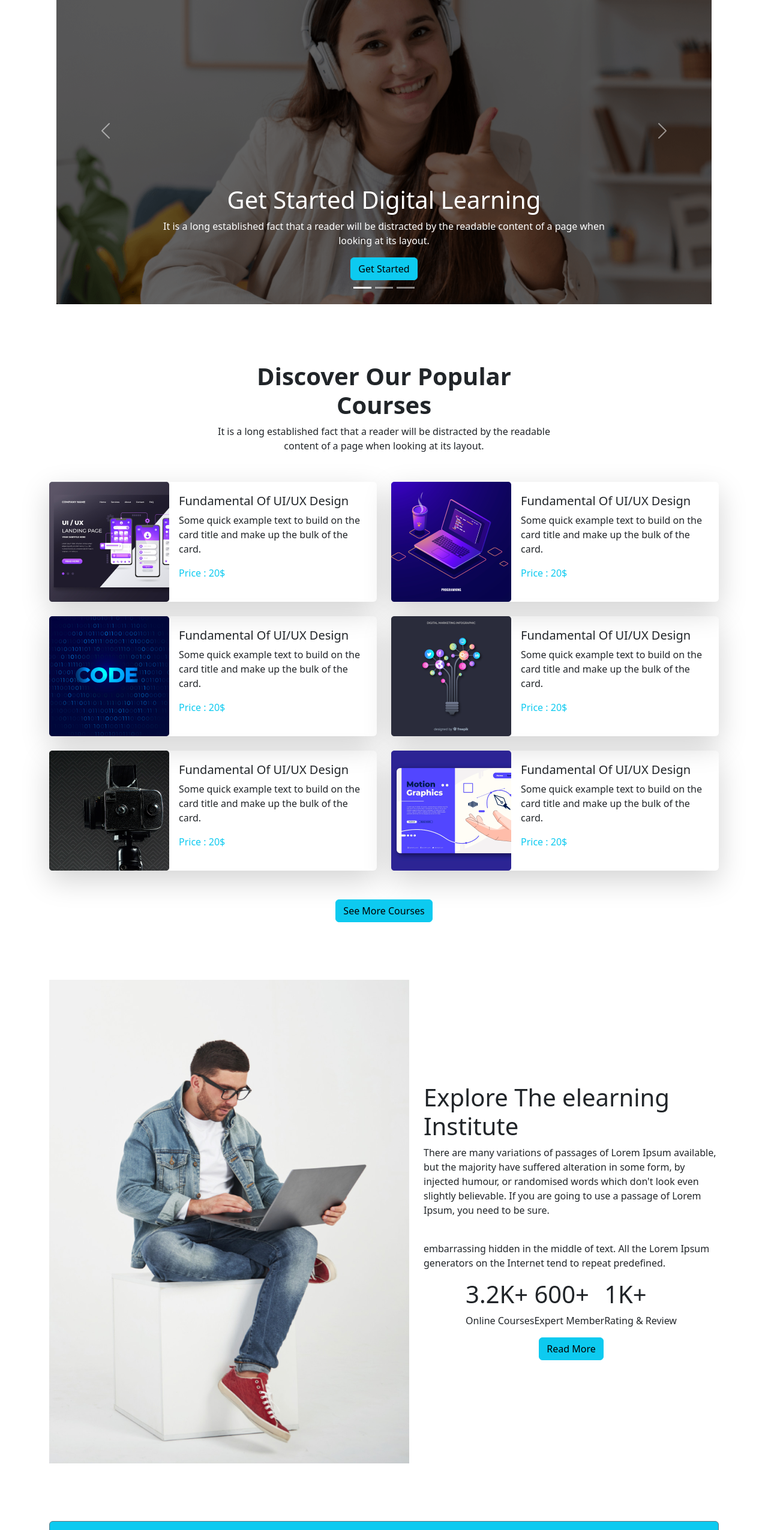
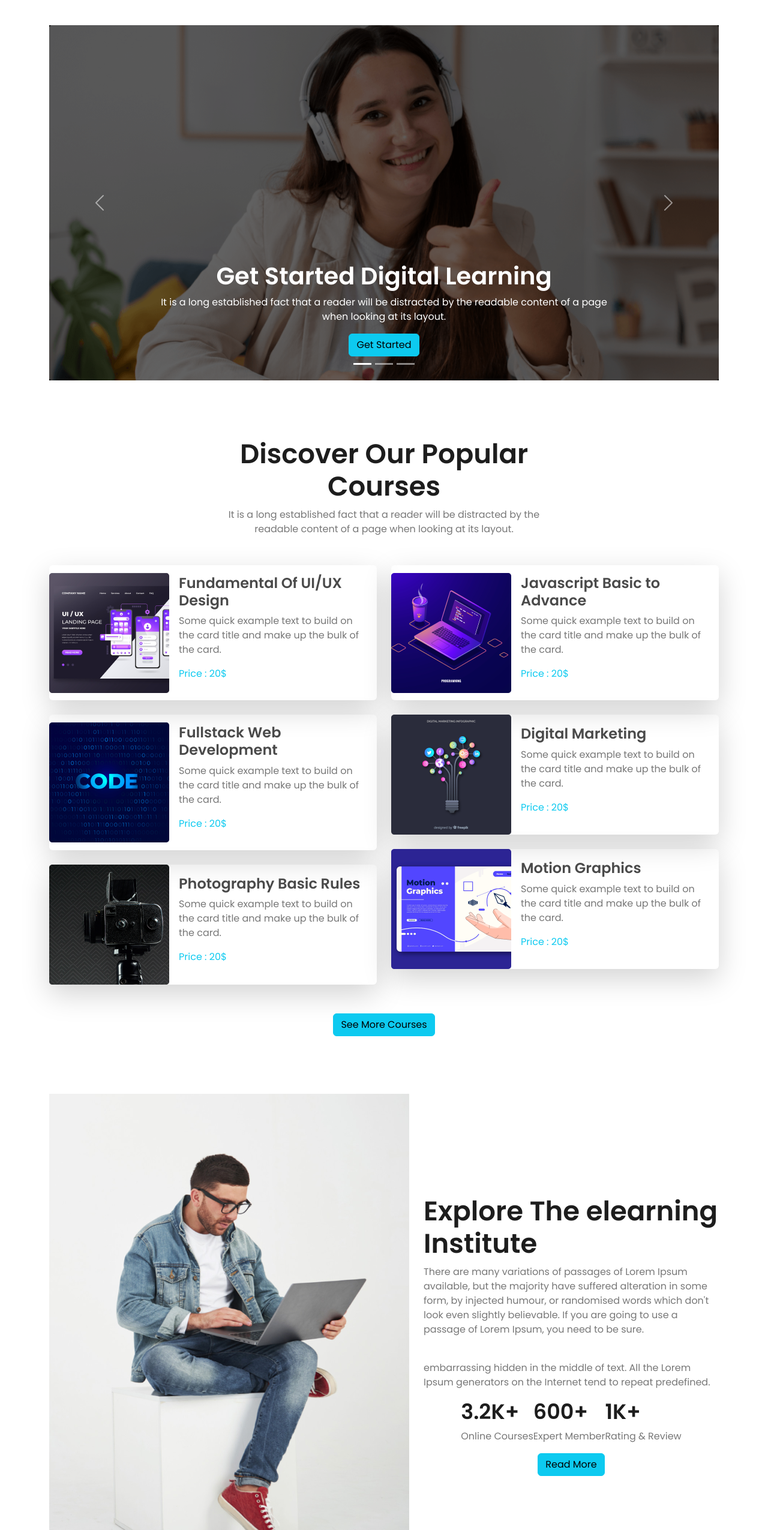
Before and after one commit to amiazmane/website-for-assignment-3, a plain HTML site: page index.html in a window 1280 px wide. Shown: the part 130-2680 px from the top of the page at 60% size. Drawn offline with nearby package versions, Linux system fonts and the light colour scheme.

Commit message:
font added

```diff
--- a/css/styles.css
+++ b/css/styles.css
@@ -1,7 +1,52 @@
-.carousel-inner img{
-  opacity: .4;
+body {
+  font-family: "Poppins", sans-serif;
+  font-size: 16px;
+  color: #777777;
+}
+.carousel-inner img {
+  opacity: 0.4;
   /* height: 500px; */
 }
-.carousel-inner{
+.carousel-inner {
   background-color: black;
 }
+footer .fa {
+  justify-content: center;
+  align-items: center;
+  display: flex;
+  height: 40px;
+  width: 40px;
+  background-color: #757171;
+  border-radius: 50%;
+}
+header nav a:hover {
+  box-shadow: 1px 1px 1px 1px maroon;
+}
+.header-title {
+  font-family: "Poppins", sans-serif;
+  font-size: 65px;
+  font-weight: bold;
+}
+.main-header {
+  color: #1d1d1d;
+  font-size: 45px;
+}
+.course-title {
+  font-weight: 600;
+  font-size: 24px;
+  color: #4a4a4a;
+}
+.working-header,
+.successfil-header,
+.feedback,
+.freq-question,
+.trust-companies {
+  color: #1d1d1d;
+  font-weight: 600;
+  font-size: 45px;
+}
+.working-data {
+  color: #1d1d1d;
+  font-weight: 600;
+  font-size: 35px;
+}
--- a/index.html
+++ b/index.html
@@ -4,6 +4,16 @@
     <meta charset="utf-8" />
     <meta name="viewport" content="width=device-width, initial-scale=1" />
     <title>Making website with css framework</title>
+      <!-- /* font styles */ -->
+      <!-- 1st -->
+      <style>
+      @import url('https://fonts.googleapis.com/css2?family=Poppins:wght@600&display=swap');
+      </style>
+      <!-- 2nd -->
+      <style>
+        @import url('https://fonts.googleapis.com/css2?family=Poppins&display=swap');
+        </style>
+
     <link
       href="https://cdn.jsdelivr.net/npm/bootstrap@5.2.0/dist/css/bootstrap.min.css"
       rel="stylesheet"
@@ -17,14 +27,14 @@
     ></script>
   </head>
   <!---------------- Body section start -->
-  <body class="container">
+  <body class="">
     <!-- header section start  -->
     <header class="mb-5">
       <!-- navbar start  -->
-      <nav class="navbar navbar-expand-lg bg-light">
+      <nav class="navbar navbar-expand-lg my-5">
         <div class="container-fluid flex justify-content-evenly">
           <div>
-            <a class="navbar-brand fs-3 fw-bold text-info" href="#"
+            <a class="navbar-brand fs-1 fw-bolder text-info" href="#"
               >Pathshala</a
             >
           </div>
@@ -112,7 +122,7 @@
                 alt="..."
               />
               <div class="carousel-caption d-none d-md-block">
-                <h5 class="fs-1">Get Started Digital Learning</h5>
+                <h5 class="fs-1 header-title">Get Started Digital Learning</h5>
                 <p>
                   It is a long established fact that a reader will be distracted
                   by the readable content of a page when looking at its layout.
@@ -127,7 +137,7 @@
                 alt="..."
               />
               <div class="carousel-caption d-none d-md-block">
-                <h5 class="fs-1">Explore your capability</h5>
+                <h5 class="fs-1 header-title">Explore your capability</h5>
                 <p>
                   It is a long established fact that a reader will be distracted
                   by the readable content of a page when looking at its layout.
@@ -142,7 +152,7 @@
                 alt="..."
               />
               <div class="carousel-caption d-none d-md-block">
-                <h5 class="fs-1">Let's have gossip about digital asset.</h5>
+                <h5 class="fs-1 header-title">Let's have gossip about digital asset.</h5>
                 <p>
                   It is a long established fact that a reader will be distracted
                   by the readable content of a page when looking at its layout.
@@ -176,9 +186,9 @@
     <!----------------------------------------------
       --------------------------------- main section strat------------
     ---------------------------------------------------------------------- -->
-    <main class="pt-5">
+    <main class="pt-5 container">
       <section class="w-50 text-center m-auto">
-        <h1 class="fw-bold">
+        <h1 class="fw-bold main-header">
           Discover Our Popular <br />
           Courses
         </h1>
@@ -192,7 +202,7 @@
           <div class="d-flex align-items-center rounded shadow-lg mb-4">
             <img src="images/course/course-1.png" alt="" />
             <div class="p-3">
-              <h5>Fundamental Of UI/UX Design</h5>
+              <h5 class="course-title">Fundamental Of UI/UX Design</h5>
               <p>
                 Some quick example text to build on the card title and make up
                 the bulk of the card.
@@ -203,7 +213,7 @@
           <div class="d-flex align-items-center rounded shadow-lg mb-4">
             <img src="images/course/course-2.png" alt="" />
             <div class="p-3">
-              <h5>Fundamental Of UI/UX Design</h5>
+              <h5 class="course-title">Fullstack Web Development</h5>
               <p>
                 Some quick example text to build on the card title and make up
                 the bulk of the card.
@@ -214,7 +224,7 @@
           <div class="d-flex align-items-center rounded shadow-lg">
             <img src="images/course/course-5.png" alt="" />
             <div class="p-3">
-              <h5>Fundamental Of UI/UX Design</h5>
+              <h5 class="course-title">Photography Basic Rules</h5>
               <p>
                 Some quick example text to build on the card title and make up
                 the bulk of the card.
@@ -227,7 +237,7 @@
           <div class="d-flex align-items-center rounded shadow-lg mb-4">
             <img src="images/course/course-3.png" alt="" />
             <div class="p-3">
-              <h5>Fundamental Of UI/UX Design</h5>
+              <h5 class="course-title">Javascript Basic to Advance</h5>
               <p>
                 Some quick example text to build on the card title and make up
                 the bulk of the card.
@@ -238,7 +248,7 @@
           <div class="d-flex align-items-center rounded shadow-lg mb-4">
             <img src="images/course/course-4.png" alt="" />
             <div class="p-3">
-              <h5>Fundamental Of UI/UX Design</h5>
+              <h5 class="course-title">Digital Marketing</h5>
               <p>
                 Some quick example text to build on the card title and make up
                 the bulk of the card.
@@ -249,7 +259,7 @@
           <div class="d-flex align-items-center rounded shadow-lg">
             <img src="images/course/course-6.png" alt="" />
             <div class="p-3">
-              <h5>Fundamental Of UI/UX Design</h5>
+              <h5 class="course-title">Motion Graphics</h5>
               <p>
                 Some quick example text to build on the card title and make up
                 the bulk of the card.
@@ -269,7 +279,7 @@
         <div
           class="col d-flex flex-column align-items-center justify-content-center"
         >
-          <h1>Explore The elearning Institute</h1>
+          <h1 class="working-header">Explore The elearning Institute</h1>
           <p>
             There are many variations of passages of Lorem Ipsum available, but
             the majority have suffered alteration in some form, by injected
@@ -283,16 +293,16 @@
             generators on the Internet tend to repeat predefined.
           </p>
           <div class="d-flex justify-content-between">
-            <div class="">
-              <h1>3.2K+</h1>
+            <div>
+              <h1 class="working-data">3.2K+</h1>
               <p>Online Courses</p>
             </div>
             <div>
-              <h1>600+</h1>
+              <h1 class="working-data">600+</h1>
               <p>Expert Member</p>
             </div>
             <div>
-              <h1>1K+</h1>
+              <h1 class="working-data">1K+</h1>
               <p>Rating & Review</p>
             </div>
           </div>
@@ -362,7 +372,7 @@
         </div>
       </section>
       <section class="text-left w-50 pt-5 mb-5">
-        <h1>Meet All Of Our Successfull Students.</h1>
+        <h1 class="successfil-header">Meet All Of Our Successfull Students.</h1>
         <p class="text-[#777777]">
           It is a long established fact that a reader will be distracted by the
           readable content of a page when looking at its layout.
@@ -433,7 +443,7 @@
         class="pt-5 d-flex flex-column justify-content-center align-items-center text-center mb-5"
       >
         <div class="w-50">
-          <h2>Some Students Feedback</h2>
+          <h2 class="feedback">Some Students Feedback</h2>
           <p>
             It is a long established fact that a reader will be distracted by
             the readable content of a page when looking at its layout.
@@ -499,7 +509,7 @@
       <section class="mt-5 pt-5 d-flex justify-content-center">
         <div class="w-75">
           <div class="text-center">
-            <h1 class="mb-3">Frequently Asked Questions</h1>
+            <h1 class="mb-3 freq-question">Frequently Asked Questions</h1>
             <p class="mb-5">It is a long established fact that a reader will be distracted by the readable content of a page when looking at its layout.</p>
           </div>
           <div>
@@ -567,7 +577,7 @@
 
       </section>
       <section class="mt-5 pt-5">
-        <h1 class="text-center mb-5">Trusted by over 800+ companies</h1>
+        <h1 class="text-center mb-5 trust-companies">Trusted by over 800+ companies</h1>
         <div class="d-flex align-items-center justify-content-evenly ms-5">
           <div><img class="w-75 img-fluid" src="images/company/company-1.png" alt=""></div>
           <div><img class="w-75 img-fluid" src="images/company/company-2.png" alt=""></div>
@@ -594,4 +604,22 @@
     ></script>
   </body>
   <!---------------- Body section end -->
+  <!--  -->
+  <!-- Foooter section  -->
+  <footer class="mt-5 bg-dark w-auto py-5">
+    <div class="text-white d-flex flex-column justify-content-center align-items-center py-5 text-center lh-1">
+      <h1>Pathshala</h1>
+      <p>Office 41, Zawaya Buildin, Ghala Muscat, <br>
+        Sultanate of Oman</p>
+        <p>Privacy Ploicy  |   Terms of use</p>
+        <div class="d-flex gap-3">
+          <i class="fa fa-facebook" aria-hidden="true"></i>
+          <i class="fa fa-twitter" aria-hidden="true"></i>
+          <i class="fa fa-linkedin" aria-hidden="true"></i>
+          <i class="fa fa-instagram" aria-hidden="true"></i>
+
+        </div>
+    </div>
+  </footer>
+
 </html>
```
